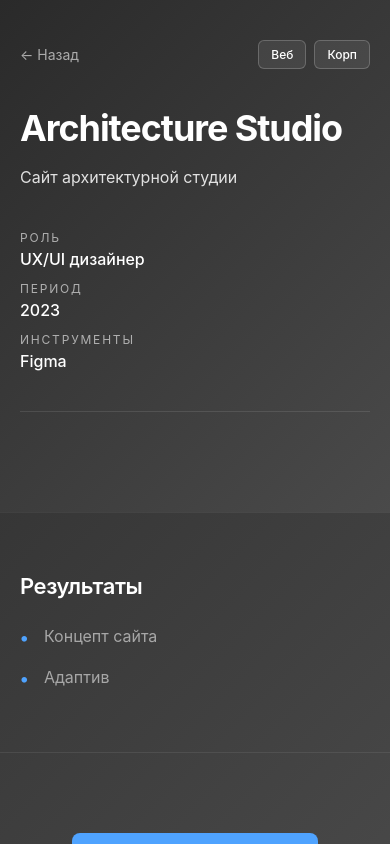
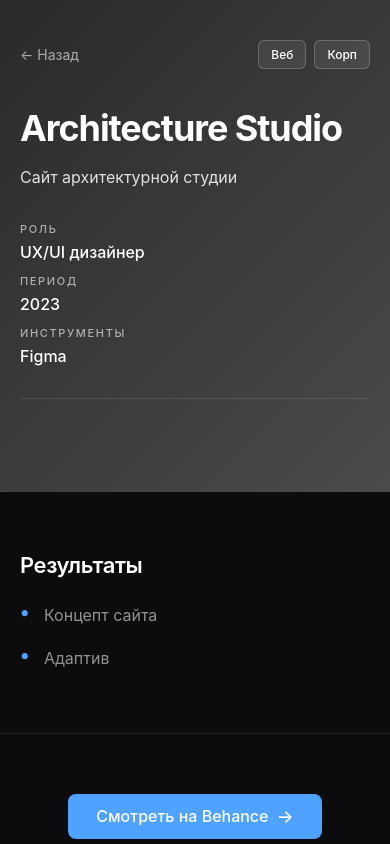
Before and after one commit to justnooob/portfolio, a Next.js app: page /projects/architecture-studio in a window 390 px wide. Shown: the top 844 px of the page. Built offline with nearby package versions, Linux system fonts and the light colour scheme.

Commit message:
Projects

```diff
--- a/app/projects/[slug]/ProjectPageClient.tsx
+++ b/app/projects/[slug]/ProjectPageClient.tsx
@@ -2,6 +2,8 @@
 
 import { useApp } from '@/components/AppProvider';
 import { Project } from '@/lib/data';
+import FinalCta from '@/components/FinalCta';
+import Footer from '@/components/Footer';
 import styles from './project.module.css';
 
 export default function ProjectPageClient({ project }: { project: Project }) {
@@ -45,8 +47,8 @@ export default function ProjectPageClient({ project }: { project: Project }) {
   const t = translations[lang];
 
   return (
-    <main className={styles.page} style={{ background: project.color }}>
-      {/* HERO — СТАРАЯ СТРУКТУРА */}
+    <>
+      {/* HERO — старый формат с фиолетовым фоном */}
       <section className={styles.hero} style={{ background: project.color }}>
         <div className={styles.heroInner}>
           <div className={styles.heroTop}>
@@ -91,8 +93,9 @@ export default function ProjectPageClient({ project }: { project: Project }) {
         </div>
       </section>
 
-      {/* КОНТЕНТ СЕКЦИИ */}
+      {/* КОНТЕНТ — белый фон */}
       <section className={styles.content}>
+        <div className={styles.contentInner}>
           {/* CONTEXT */}
           {project.context && (
             <div className={styles.section}>
@@ -149,12 +152,12 @@ export default function ProjectPageClient({ project }: { project: Project }) {
             </div>
           )}
 
-        {/* SCREENS — GRID: 1 ШИР + 2x2 */}
+          {/* SCREENS GRID */}
           {project.screens && project.screens.length > 0 && (
             <div className={styles.section}>
               <h2 className={styles.sectionTitle}>{t.screens}</h2>
               <div className={styles.screensGrid}>
-              {/* Первый экран — на всю ширину */}
+                {/* 1-й экран на всю ширину */}
                 {project.screens[0] && (
                   <div className={styles.screenWide}>
                     <div className={styles.screenPlaceholder}>
@@ -166,15 +169,19 @@ export default function ProjectPageClient({ project }: { project: Project }) {
                   </div>
                 )}
 
-              {/* Остальные 4 экрана — 2 в ряд */}
+                {/* 2-5 экраны в grid 2x2 */}
+                <div className={styles.screenGrid2x2}>
                   {project.screens.slice(1, 5).map((screen, i) => (
                     <div key={i + 1} className={styles.screenCard}>
                       <div className={styles.screenPlaceholder}>
-                    {screen.image && <img src={screen.image} alt={screen.title[lang]} />}
+                        {screen.image && (
+                          <img src={screen.image} alt={screen.title[lang]} />
+                        )}
                       </div>
                       <div className={styles.screenLabel}>{screen.title[lang]}</div>
                     </div>
                   ))}
+                </div>
               </div>
             </div>
           )}
@@ -196,17 +203,24 @@ export default function ProjectPageClient({ project }: { project: Project }) {
               <p className={styles.sectionText}>{project.conclusion[lang]}</p>
             </div>
           )}
+        </div>
       </section>
 
       {/* BEHANCE BUTTON */}
       {project.behanceUrl && (
         <section className={styles.behanceSection}>
+          <div className={styles.behanceSectionInner}>
             <a href={project.behanceUrl} target="_blank" rel="noopener noreferrer" className={styles.behanceButton}>
               {t.viewOnBehance}
               <span className={styles.behanceArrow}>→</span>
             </a>
+          </div>
         </section>
       )}
-    </main>
+
+      {/* CTA + FOOTER */}
+      <FinalCta />
+      <Footer />
+    </>
   );
 }
--- a/app/projects/[slug]/project.module.css
+++ b/app/projects/[slug]/project.module.css
@@ -1,18 +1,19 @@
 /* === PROJECT PAGE === */
 
-.page {
-  min-height: 100vh;
-}
-
-/* === HERO === */
+/* === HERO — фиолетовый фон === */
 .hero {
   padding: 60px 32px 80px;
   color: #ffffff;
   border-bottom: 0.5px solid rgba(255, 255, 255, 0.1);
+  min-height: 50vh;
+  display: flex;
+  flex-direction: column;
+  justify-content: center;
 }
 .heroInner {
   max-width: 1440px;
   margin: 0 auto;
+  width: 100%;
 }
 
 .heroTop {
@@ -45,7 +46,7 @@
 }
 
 .heroTitle {
-  font-size: 64px;
+  font-size: 56px;
   font-weight: 700;
   line-height: 1.1;
   letter-spacing: -0.03em;
@@ -55,18 +56,19 @@
   font-size: 18px;
   line-height: 1.6;
   opacity: 0.85;
-  max-width: 600px;
-  margin-bottom: 40px;
+  max-width: 700px;
+  margin-bottom: 48px;
 }
 
 /* META LINES */
 .heroMeta {
   display: flex;
   flex-direction: column;
-  gap: 12px;
-  margin-bottom: 40px;
-  padding-bottom: 40px;
+  gap: 16px;
+  margin-bottom: 48px;
+  padding-bottom: 48px;
   border-bottom: 0.5px solid rgba(255, 255, 255, 0.1);
+  max-width: 800px;
 }
 .metaLine {
   display: flex;
@@ -74,11 +76,12 @@
   align-items: center;
 }
 .metaLabel {
-  font-size: 12px;
+  font-size: 11px;
   letter-spacing: 0.15em;
   text-transform: uppercase;
   opacity: 0.6;
   min-width: 100px;
+  font-weight: 500;
 }
 .metaValue {
   font-size: 16px;
@@ -88,8 +91,9 @@
 /* METRICS ROW */
 .metricsRow {
   display: grid;
-  grid-template-columns: repeat(auto-fit, minmax(180px, 1fr));
-  gap: 24px;
+  grid-template-columns: repeat(auto-fit, minmax(160px, 1fr));
+  gap: 32px;
+  max-width: 800px;
 }
 .metricItem {
   display: flex;
@@ -99,24 +103,29 @@
 .metricNum {
   font-size: 36px;
   font-weight: 700;
+  line-height: 1;
 }
 .metricLabel {
   font-size: 13px;
   opacity: 0.7;
 }
 
-/* === CONTENT SECTION === */
+/* === CONTENT — белый фон === */
 .content {
   padding: 80px 32px;
   background: var(--bg-surface);
   color: var(--text-strong);
 }
 
+.contentInner {
+  max-width: 900px;
+  margin: 0 auto;
+}
+
 .section {
-  max-width: 900px;
-  margin: 0 auto 80px;
+  margin-bottom: 80px;
 }
-.section:last-child {
+.section:last-of-type {
   margin-bottom: 0;
 }
 
@@ -125,6 +134,7 @@
   font-weight: 600;
   margin-bottom: 24px;
   letter-spacing: -0.02em;
+  color: var(--text-strong);
 }
 
 .sectionText {
@@ -133,14 +143,14 @@
   color: var(--text-soft);
 }
 
-/* LIST */
+/* LIST — с маркерами */
 .list {
   list-style: none;
   padding: 0;
   margin: 0;
   display: flex;
   flex-direction: column;
-  gap: 14px;
+  gap: 16px;
 }
 .list li {
   font-size: 16px;
@@ -155,7 +165,8 @@
   left: 0;
   color: var(--accent);
   font-weight: 700;
-  font-size: 18px;
+  font-size: 20px;
+  line-height: 1;
 }
 
 /* === SCREENS GRID === */
@@ -164,8 +175,10 @@
   gap: 24px;
 }
 
+/* 1-й экран на всю ширину */
 .screenWide {
   grid-column: 1 / -1;
+  margin-bottom: 24px;
 }
 .screenWide .screenPlaceholder {
   aspect-ratio: 16 / 9;
@@ -184,24 +197,11 @@
   object-fit: cover;
 }
 
-/* Grid для 2x2 карточек */
-.screensGrid > div:nth-child(n+2) {
-  display: none;
-}
-.screensGrid {
-  grid-template-columns: 1fr;
-}
-.screenWide ~ .screenCard:nth-child(2),
-.screenWide ~ .screenCard:nth-child(3),
-.screenWide ~ .screenCard:nth-child(4),
-.screenWide ~ .screenCard:nth-child(5) {
-  display: block;
-}
-.screensGrid {
+/* 2x2 grid для остальных */
+.screenGrid2x2 {
+  display: grid;
   grid-template-columns: repeat(2, 1fr);
-}
-.screenWide {
-  grid-column: 1 / -1;
+  gap: 24px;
 }
 
 .screenCard {
@@ -238,11 +238,16 @@
   text-align: center;
 }
 
+.behanceSectionInner {
+  max-width: 900px;
+  margin: 0 auto;
+}
+
 .behanceButton {
   display: inline-flex;
   align-items: center;
   gap: 8px;
-  padding: 12px 24px;
+  padding: 12px 28px;
   background: var(--accent);
   color: #fff;
   text-decoration: none;
@@ -250,29 +255,41 @@
   font-size: 16px;
   font-weight: 500;
   transition: all 0.3s;
+  white-space: nowrap;
 }
 .behanceButton:hover {
   transform: translateY(-2px);
-  box-shadow: 0 10px 30px rgba(79, 163, 255, 0.3);
+  box-shadow: 0 12px 32px rgba(79, 163, 255, 0.3);
 }
 .behanceArrow {
   font-size: 18px;
+  transition: transform 0.3s;
+}
+.behanceButton:hover .behanceArrow {
+  transform: translateX(4px);
 }
 
-/* МОБИЛКА */
+/* === МОБИЛКА === */
 @media (max-width: 768px) {
   .hero {
     padding: 40px 20px 60px;
+    min-height: auto;
   }
   .heroTitle {
     font-size: 36px;
   }
   .heroDesc {
     font-size: 16px;
+    margin-bottom: 32px;
+  }
+  .heroMeta {
+    gap: 12px;
+    margin-bottom: 32px;
+    padding-bottom: 32px;
   }
   .metaLine {
     flex-direction: column;
-    gap: 4px;
+    gap: 6px;
     align-items: flex-start;
   }
 
@@ -286,14 +303,19 @@
     font-size: 22px;
   }
 
-  .screensGrid {
+  .metricsRow {
+    grid-template-columns: 1fr 1fr;
+    gap: 20px;
+  }
+  .metricNum {
+    font-size: 28px;
+  }
+
+  .screenGrid2x2 {
     grid-template-columns: 1fr;
   }
-  .screenCard {
-    display: block;
-  }
 
-  .metricsRow {
-    grid-template-columns: 1fr;
+  .behanceSection {
+    padding: 60px 20px;
   }
 }
```
Lines whose indentation alone changed are shown as unchanged.
